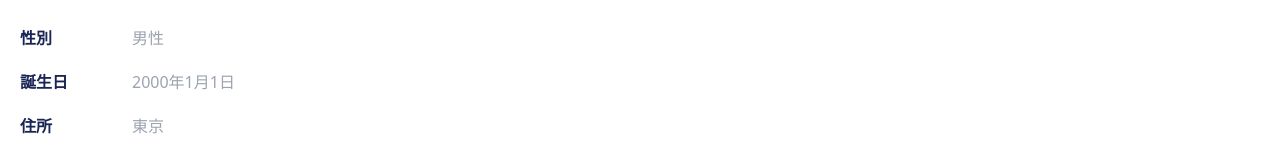
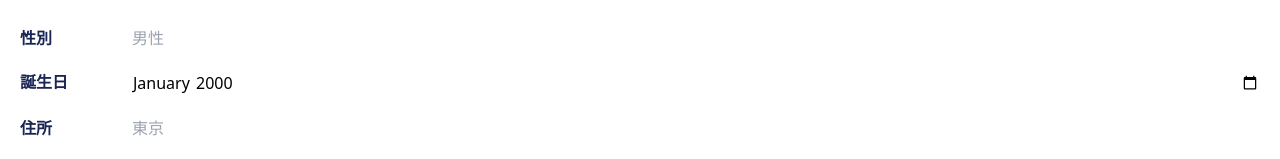
Before and after one commit to nikawa2161/tomomane, a React (Create React App) app: page /account in a window 1280 px wide. Shown: the part 394-553 px from the top of the page. Built offline with nearby package versions, Linux system fonts and the light colour scheme.

Commit message:
inpuTypeの指定

```diff
--- a/src/views/pages/account/LoginForm.tsx
+++ b/src/views/pages/account/LoginForm.tsx
@@ -5,7 +5,8 @@ export const LoginForm: FC = () => {
   type inputType = {
     id: number
     label: string
-    placeholder: string
+    inputType: string
+    placeholder?: string
   }
 
   return (
@@ -16,7 +17,7 @@ export const LoginForm: FC = () => {
             <p className="font-bold w-32 text-blue-primary">{input.label}</p>
             <input
               className="flex-1"
-              type="text"
+              type={input.inputType}
               placeholder={input.placeholder}
             />
           </div>
--- a/src/views/pages/account/ProfileForm.tsx
+++ b/src/views/pages/account/ProfileForm.tsx
@@ -5,7 +5,9 @@ export const ProfileForm: FC = () => {
   type inputType = {
     id: number
     label: string
-    placeholder: string
+    inputType: string
+    placeholder?: string
+    value?: string
   }
 
   return (
@@ -16,8 +18,9 @@ export const ProfileForm: FC = () => {
             <p className="font-bold w-28 text-blue-primary">{input.label}</p>
             <input
               className="flex-1"
-              type="text"
+              type={input.inputType}
               placeholder={input.placeholder}
+              defaultValue={input.value}
             />
           </div>
         ))}
--- a/src/views/pages/account/inputFrom.ts
+++ b/src/views/pages/account/inputFrom.ts
@@ -1,53 +1,64 @@
 type InputType = {
   id: number
   label: string
-  placeholder: string
+  inputType: string
+  placeholder?: string
+  value?: string
 }
 
 export const inputProfile: InputType[] = [
   {
     id: 1,
     label: '性別',
+    inputType: 'text',
     placeholder: '男性',
   },
   {
     id: 2,
     label: '誕生日',
-    placeholder: '2000年1月1日',
+    inputType: 'month',
+    value: '2000-01',
   },
   {
     id: 3,
     label: '住所',
+    inputType: 'text',
     placeholder: '東京',
   },
   {
     id: 4,
     label: '職業',
+    inputType: 'text',
     placeholder: 'エンジニア',
   },
   {
     id: 5,
     label: '電話番号',
+    inputType: 'tel',
     placeholder: '090-1234-5678',
   },
   {
     id: 6,
     label: 'Twitter',
+    inputType: 'text',
     placeholder: '@tomomane',
   },
   {
     id: 7,
     label: 'instagram',
+    inputType: 'text',
     placeholder: '@tomomane',
   },
   {
     id: 8,
     label: 'TikTok',
+    inputType: 'text',
     placeholder: '@tomomane',
   },
   {
     id: 9,
     label: 'YouTube',
+    inputType: 'text',
     placeholder: 'トモマネチャンネル',
   },
 ]
@@ -56,16 +67,19 @@ export const inputLogin: InputType[] = [
   {
     id: 1,
     label: 'メールアドレス',
+    inputType: 'email',
     placeholder: 'yama@yama.com',
   },
   {
     id: 2,
     label: '新パスワード',
+    inputType: 'password',
     placeholder: 'pass',
   },
   {
     id: 3,
     label: '確認パスワード',
+    inputType: 'password',
     placeholder: 'pass',
   },
 ]
```
